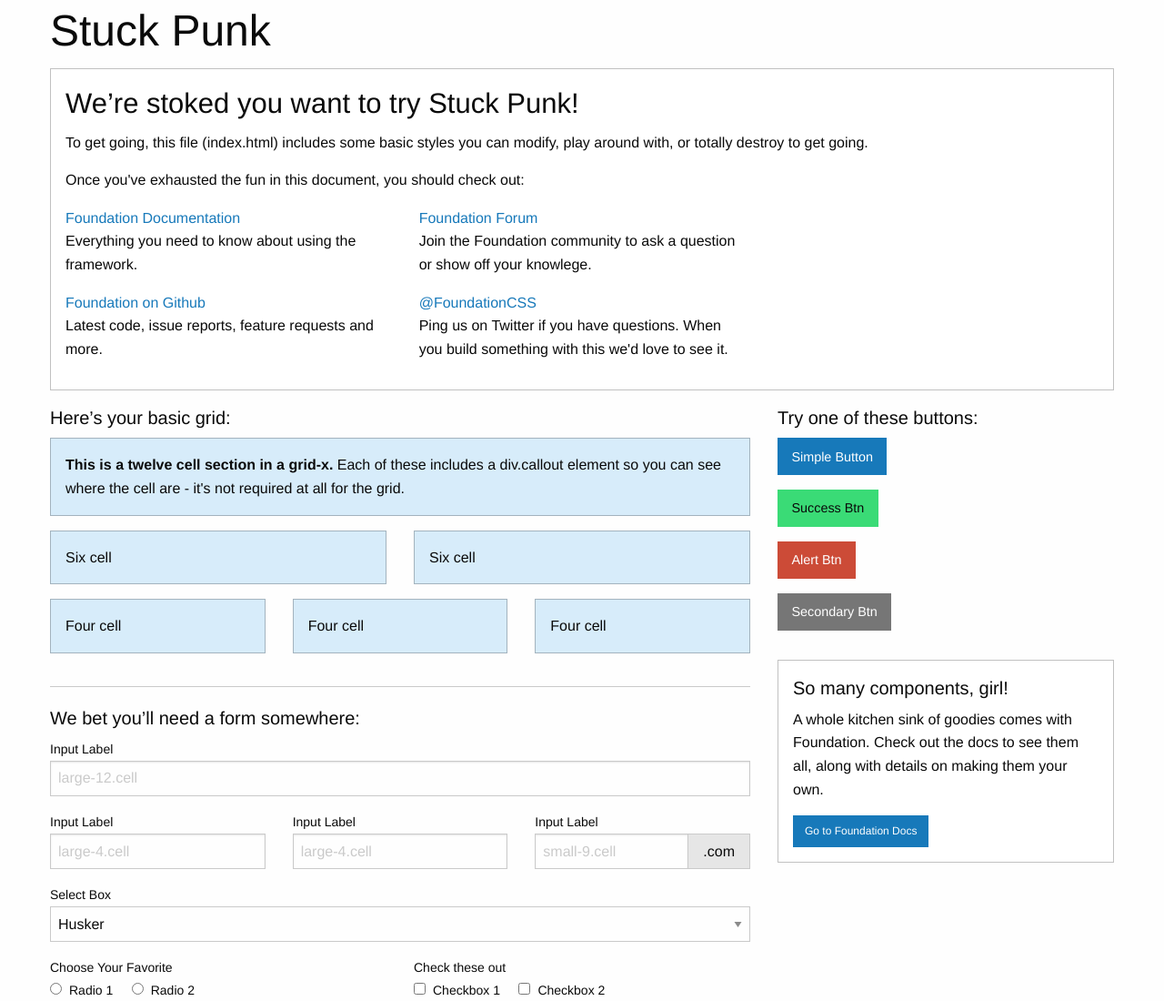
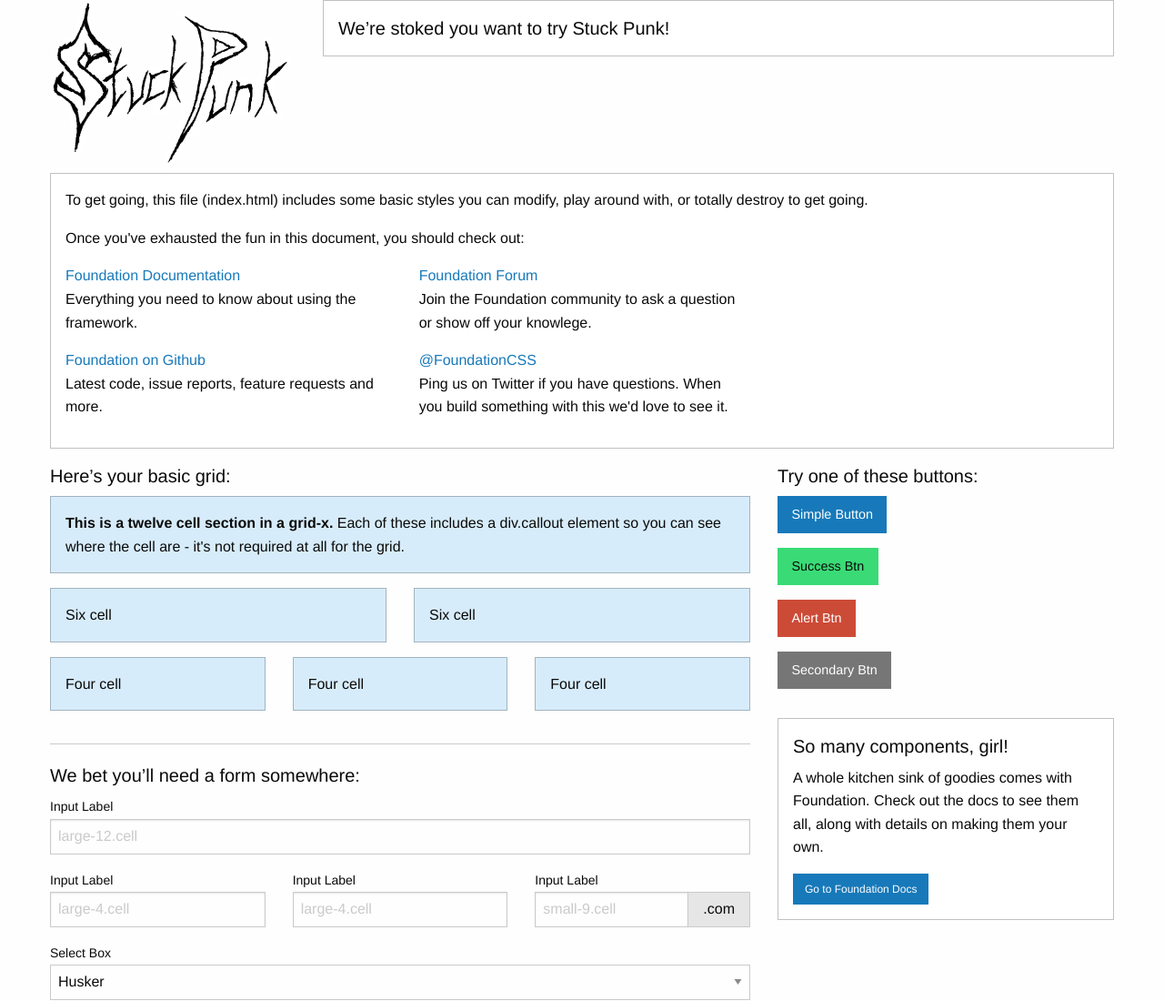
Before and after one commit to mswieboda/mswieboda.github.io, a plain HTML site: page index.html in a window 1280 px wide. Shown: the top 1100 px of the page at 91% size. Drawn offline with Linux system fonts and the light colour scheme.

Commit message:
adds img header

```diff
--- a/index.html
+++ b/index.html
@@ -1,4 +1,3 @@
-
 <!doctype html>
 <html lang="en" dir="ltr">
   <head>
@@ -9,24 +8,24 @@
     <link rel="stylesheet" href="css/foundation.css">
     <link rel="stylesheet" href="css/app.css">
   </head>
-<body>
-
+  <body>
     <div class="grid-container">
       <div class="grid-x grid-padding-x">
-        <div class="large-12 cell">
-          <h1>Stuck Punk</h1>
+        <div class="large-3 cell">
+          <img src="img/stuck-punk-header.png" alt="Stuck Punk" />
+        </div>
+        <div class="large-9 cell">
+          <div class="callout">
+            <h5>We&rsquo;re stoked you want to try Stuck Punk!</h5>
+          </div>
         </div>
       </div>
+
+      <!-- Foundation bootstrap inxex.html below -->
 
       <div class="grid-x grid-padding-x">
         <div class="large-12 cell">
           <div class="callout">
-            <h3>We&rsquo;re stoked you want to try Stuck Punk!</h3>
-
-
-            <!-- Foundation bootstrap inxex.html below -->
-
-
             <p>To get going, this file (index.html) includes some basic styles you can modify, play around with, or totally destroy to get going.</p>
             <p>Once you've exhausted the fun in this document, you should check out:</p>
             <div class="grid-x grid-padding-x">
```
Also changed, not shown: img/stuck-punk-header.png (added), 1 other file.
